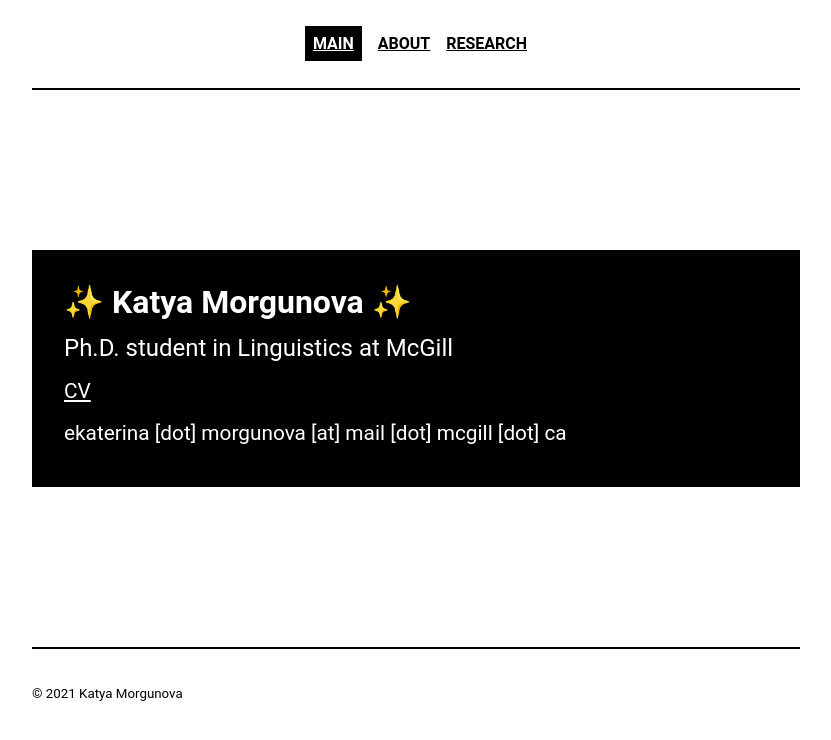
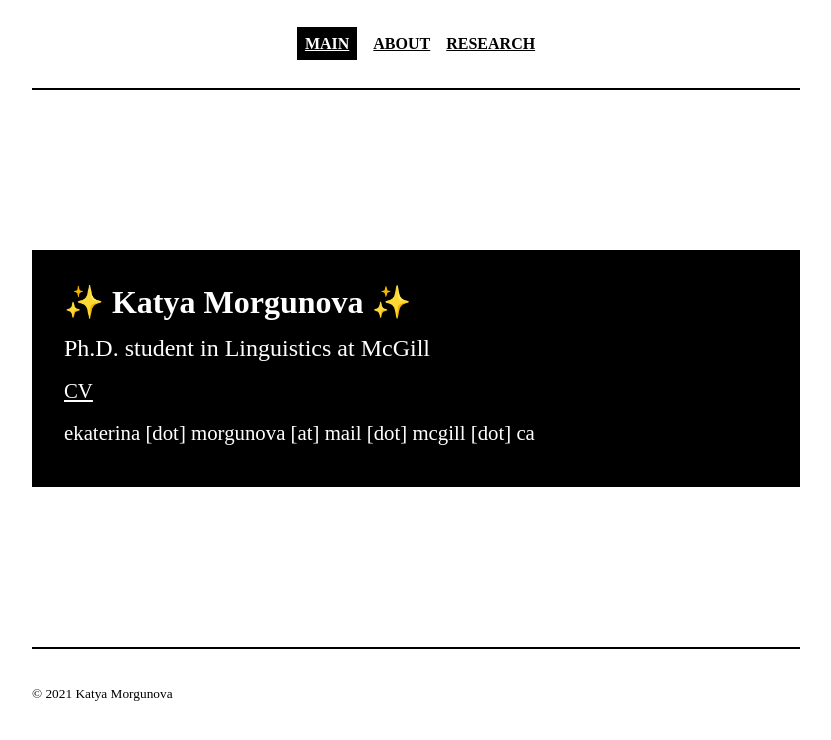
Before and after one commit to morgunova-katya/morgunova-katya.github.io, a Jekyll site: the page built from index.html, in a window 1280 px wide. Shown: the top 740 px of the page, without its empty margins (224-1055 px from the left). Built offline with Jekyll 4.4.1, drawn with Linux system fonts in a browser that asks for light colours; the list of posts is cut into pages by our own code.

Commit message:
Update _type.scss

```diff
--- a/_sass/_type.scss
+++ b/_sass/_type.scss
@@ -5,7 +5,7 @@ body {
   text-rendering: optimizeLegibility;
   -webkit-text-size-adjust: 100%;
   zoom: 1;
-  font-family: Roboto;
+  font-family: Franklin Gothic Book;
 }
 
 header p strong {
```
